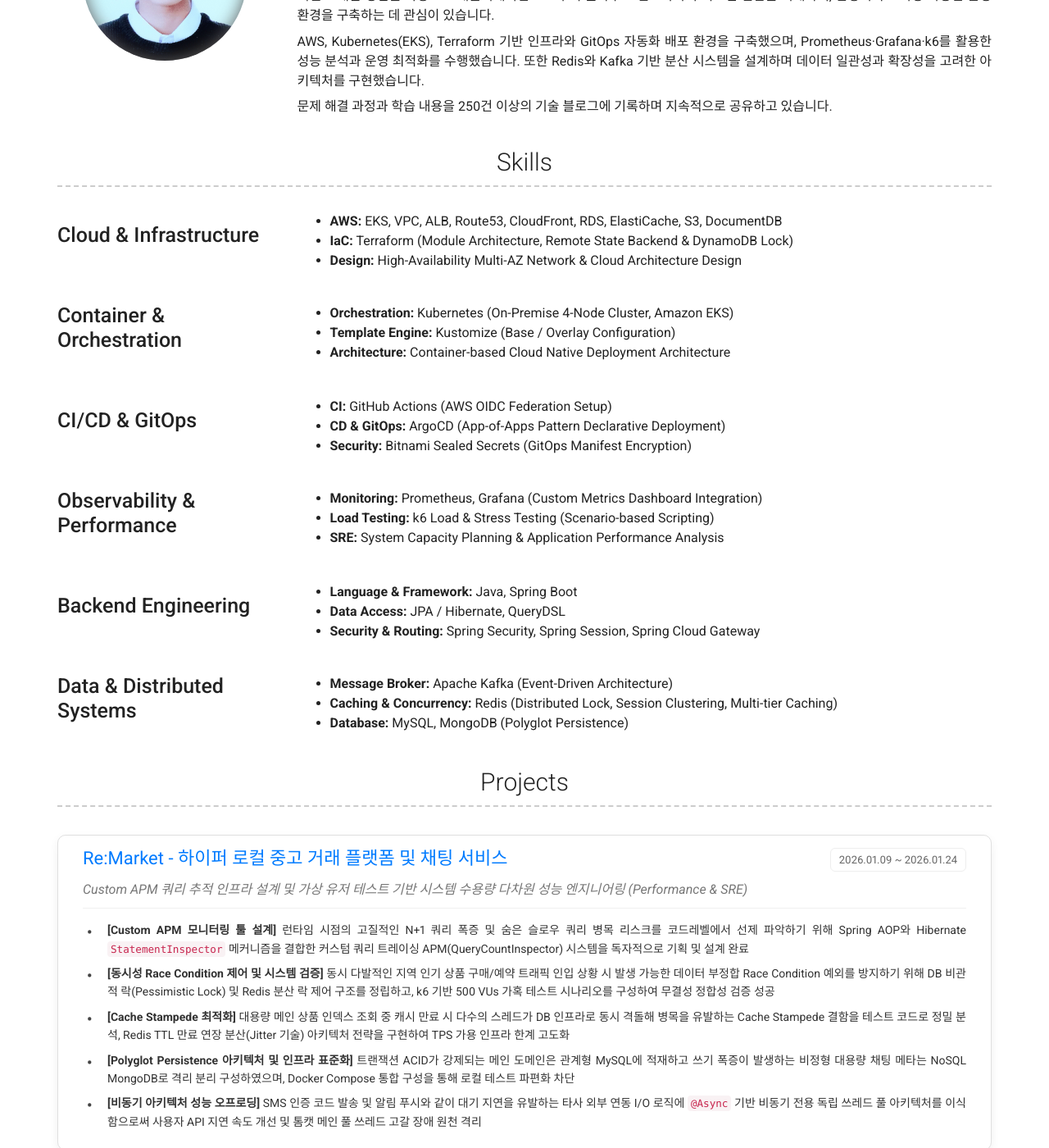
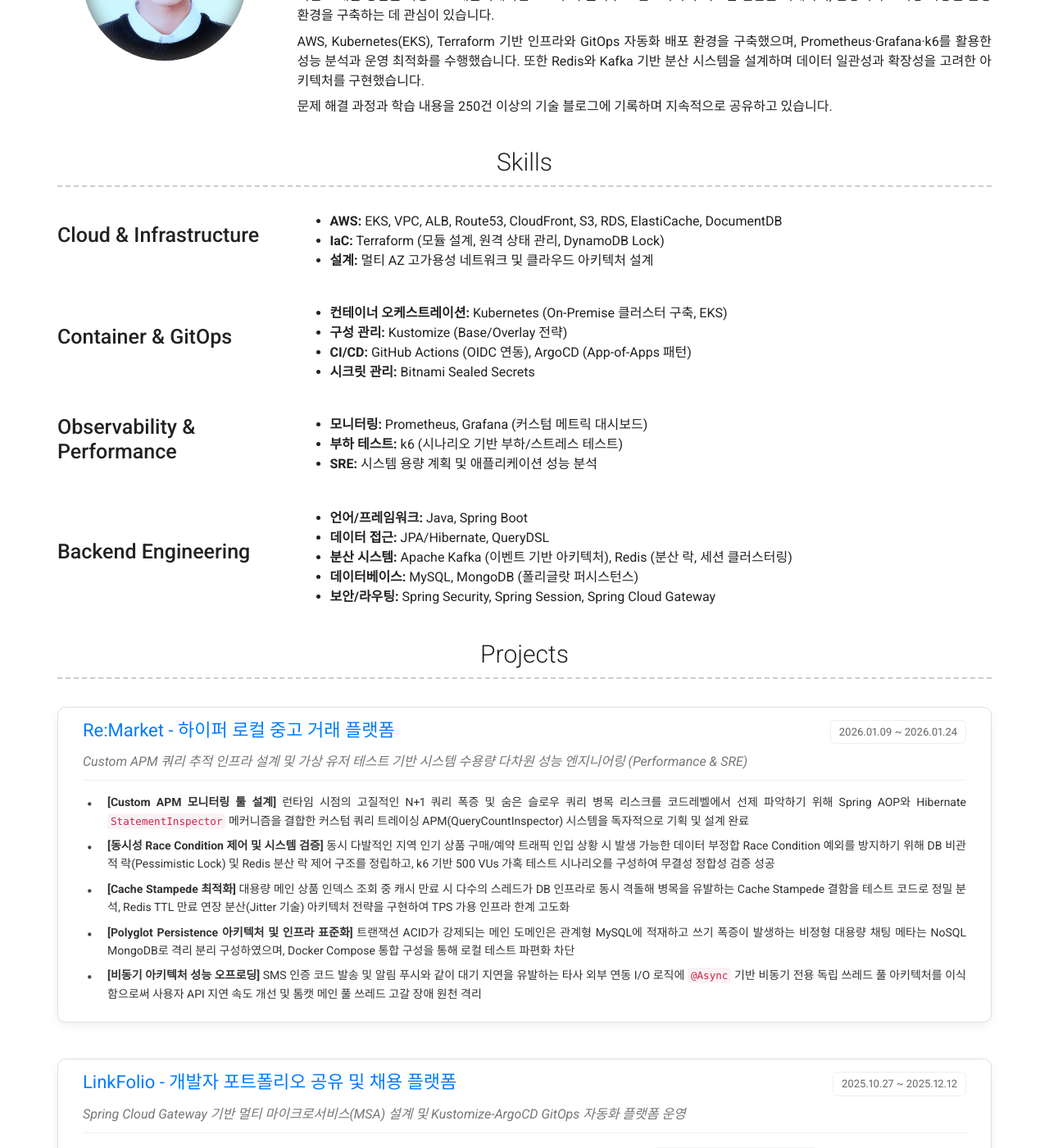
Before and after one commit to HeoJunHyoung/devops-resume, a Jekyll site: the page built from index.md, in a window 1280 px wide and 1400 px high, scrolled down 444 px. Shown: the whole window at 82% size. Built offline with Jekyll 4.4.1, drawn with Linux system fonts in a browser that asks for light colours; nearby versions of some CDN libraries; some of the changed text lies outside the part shown.

Commit message:
Update project titles and descriptions in config

```diff
--- a/_config.yml
+++ b/_config.yml
@@ -52,45 +52,33 @@ content:
       - layout: left
         title: Cloud & Infrastructure
         description: |
-          * **AWS:** EKS, VPC, ALB, Route53, CloudFront, RDS, ElastiCache, S3, DocumentDB
-          * **IaC:** Terraform (Module Architecture, Remote State Backend & DynamoDB Lock)
-          * **Design:** High-Availability Multi-AZ Network & Cloud Architecture Design
+          * **AWS:** EKS, VPC, ALB, Route53, CloudFront, S3, RDS, ElastiCache, DocumentDB
+          * **IaC:** Terraform (모듈 설계, 원격 상태 관리, DynamoDB Lock)
+          * **설계:** 멀티 AZ 고가용성 네트워크 및 클라우드 아키텍처 설계
 
       - layout: left
-        title: Container & Orchestration
+        title: Container & GitOps
         description: |
-          * **Orchestration:** Kubernetes (On-Premise 4-Node Cluster, Amazon EKS)
-          * **Template Engine:** Kustomize (Base / Overlay Configuration)
-          * **Architecture:** Container-based Cloud Native Deployment Architecture
-
-      - layout: left
-        title: CI/CD & GitOps
-        description: |
-          * **CI:** GitHub Actions (AWS OIDC Federation Setup)
-          * **CD & GitOps:** ArgoCD (App-of-Apps Pattern Declarative Deployment)
-          * **Security:** Bitnami Sealed Secrets (GitOps Manifest Encryption)
+          * **컨테이너 오케스트레이션:** Kubernetes (On-Premise 클러스터 구축, EKS)
+          * **구성 관리:** Kustomize (Base/Overlay 전략)
+          * **CI/CD:** GitHub Actions (OIDC 연동), ArgoCD (App-of-Apps 패턴)
+          * **시크릿 관리:** Bitnami Sealed Secrets
 
       - layout: left
         title: Observability & Performance
         description: |
-          * **Monitoring:** Prometheus, Grafana (Custom Metrics Dashboard Integration)
-          * **Load Testing:** k6 Load & Stress Testing (Scenario-based Scripting)
-          * **SRE:** System Capacity Planning & Application Performance Analysis
+          * **모니터링:** Prometheus, Grafana (커스텀 메트릭 대시보드)
+          * **부하 테스트:** k6 (시나리오 기반 부하/스트레스 테스트)
+          * **SRE:** 시스템 용량 계획 및 애플리케이션 성능 분석
 
       - layout: left
         title: Backend Engineering
         description: |
-          * **Language & Framework:** Java, Spring Boot
-          * **Data Access:** JPA / Hibernate, QueryDSL
-          * **Security & Routing:** Spring Security, Spring Session, Spring Cloud Gateway
-
-      - layout: left
-        title: Data & Distributed Systems
-        description: |
-          * **Message Broker:** Apache Kafka (Event-Driven Architecture)
-          * **Caching & Concurrency:** Redis (Distributed Lock, Session Clustering, Multi-tier Caching)
-          * **Database:** MySQL, MongoDB (Polyglot Persistence)
-
+          * **언어/프레임워크:** Java, Spring Boot
+          * **데이터 접근:** JPA/Hibernate, QueryDSL
+          * **분산 시스템:** Apache Kafka (이벤트 기반 아키텍처), Redis (분산 락, 세션 클러스터링)
+          * **데이터베이스:** MySQL, MongoDB (폴리글랏 퍼시스턴스)
+          * **보안/라우팅:** Spring Security, Spring Session, Spring Cloud Gateway
 
 
 
@@ -103,7 +91,7 @@ content:
         description: |
           <div class="project-card">
             <div class="project-card-header">
-              <a href="https://github.com/HeoJunHyoung/re-market" class="project-title-link" target="_blank">Re:Market - 하이퍼 로컬 중고 거래 플랫폼 및 채팅 서비스</a>
+              <a href="https://github.com/HeoJunHyoung/re-market" class="project-title-link" target="_blank">Re:Market - 하이퍼 로컬 중고 거래 플랫폼</a>
               <div class="project-card-date">2026.01.09 ~ 2026.01.24</div>
             </div>
 
@@ -127,7 +115,7 @@ content:
         description: |
           <div class="project-card">
             <div class="project-card-header">
-              <a href="https://github.com/HeoJunHyoung/Linkfolio-backend" class="project-title-link" target="_blank">LinkFolio - 개발자 포트폴리오 큐레이션 및 커뮤니티 플랫폼</a>
+              <a href="https://github.com/HeoJunHyoung/Linkfolio-backend" class="project-title-link" target="_blank">LinkFolio - 개발자 포트폴리오 공유 및 채용 플랫폼</a>
               <div class="project-card-date">2025.10.27 ~ 2025.12.12</div>
             </div>
 
@@ -151,7 +139,7 @@ content:
         description: |
           <div class="project-card">
             <div class="project-card-header">
-              <a href="https://github.com/heojunhyoung/goteego-backend" class="project-title-link" target="_blank">GotEEgo - 매칭 및 실시간 소통 중심의 여행 동행 플랫폼</a>
+              <a href="https://github.com/heojunhyoung/goteego-backend" class="project-title-link" target="_blank">GotEEgo - 사용자 맞춤 여행 메이트 추천 플랫폼</a>
               <div class="project-card-date">2025.07.16 ~ 2025.08.24</div>
             </div>
 
@@ -175,7 +163,7 @@ content:
         description: |
           <div class="project-card">
             <div class="project-card-header">
-              <a href="https://github.com/HeoJunHyoung/vinyl-groove-backend" class="project-title-link" target="_blank">Vinyl Groove - 한정판 레코드 데이터 허브 및 이커머스 플랫폼</a>
+              <a href="https://github.com/HeoJunHyoung/vinyl-groove-backend" class="project-title-link" target="_blank">Vinyl Groove - 재즈 LP 수집가를 위한 이커머스 플랫폼</a>
               <div class="project-card-date">2025.07.07 ~ 2025.07.14</div>
             </div>
 
```
